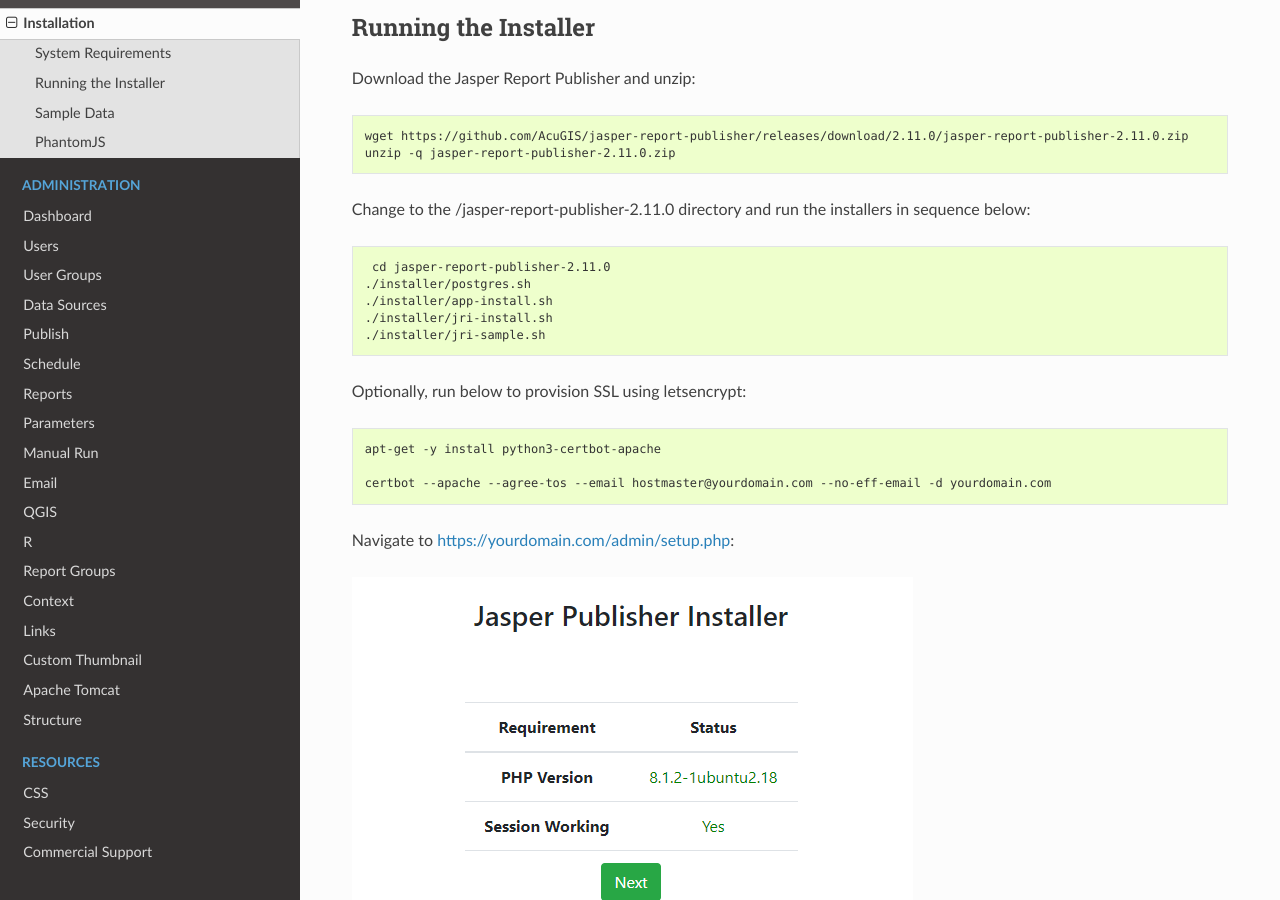
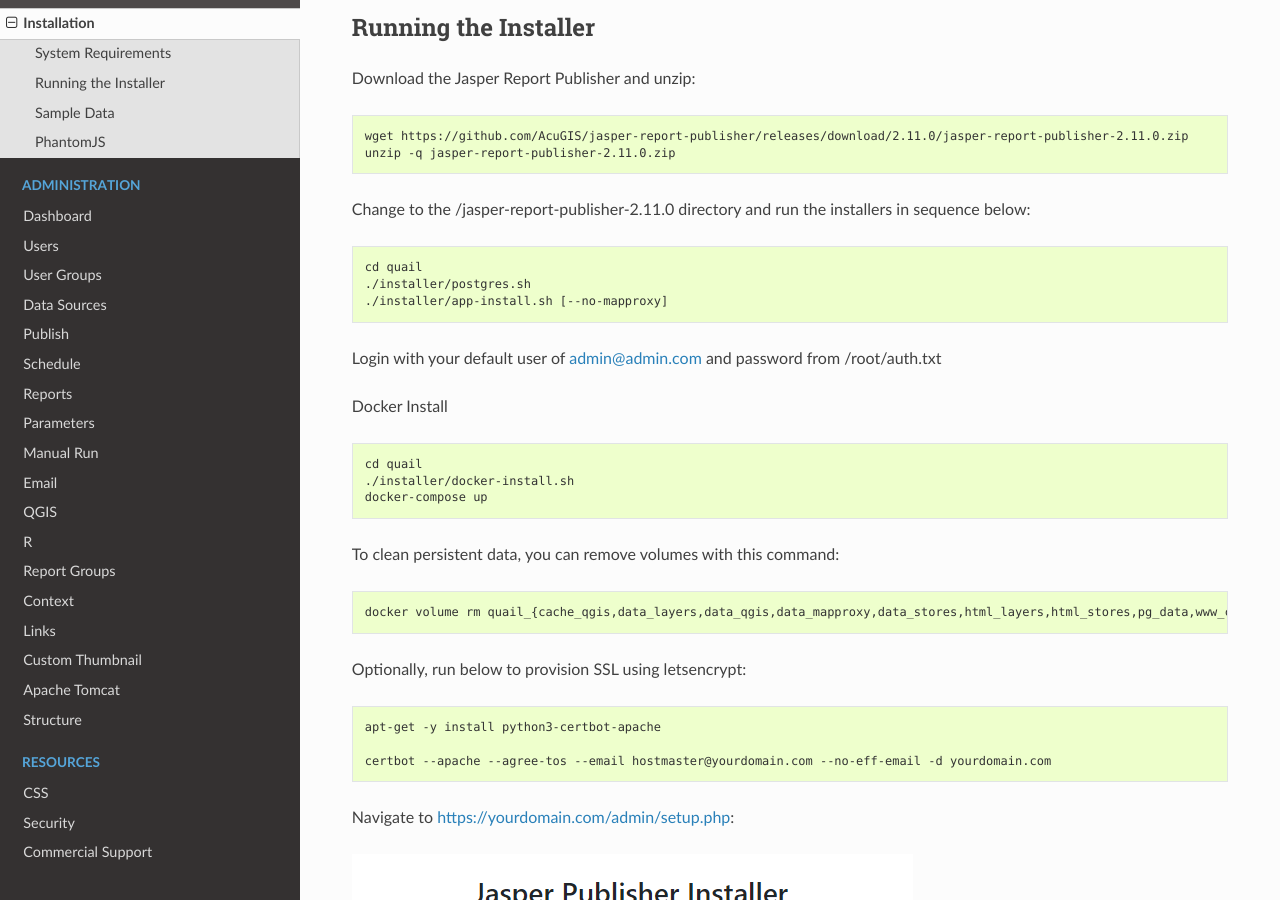
Before and after one commit to AcuGIS/QCarta, a Sphinx documentation site: the page built from docs/installing.rst, in a window 1280 px wide and 900 px high, scrolled down 397 px. Built offline with Sphinx 7.4.7 and the Read the Docs theme 3.1.0, drawn with Linux system fonts in a browser that asks for light colours; pages that are not in the unit, such as notebooks, are missing from menus.

Commit message:
Update installing.rst

```diff
--- a/docs/installing.rst
+++ b/docs/installing.rst
@@ -27,11 +27,26 @@
 
 .. code-block:: console
 
-    cd jasper-report-publisher-2.11.0
-   ./installer/postgres.sh
-   ./installer/app-install.sh
-   ./installer/jri-install.sh
-   ./installer/jri-sample.sh
+    cd quail
+    ./installer/postgres.sh
+    ./installer/app-install.sh [--no-mapproxy]
+
+
+Login with your default user of admin@admin.com and password from /root/auth.txt
+
+Docker Install
+
+.. code-block:: console
+
+    cd quail
+    ./installer/docker-install.sh
+    docker-compose up
+
+To clean persistent data, you can remove volumes with this command:
+
+.. code-block:: console
+
+    docker volume rm quail_{cache_qgis,data_layers,data_qgis,data_mapproxy,data_stores,html_layers,html_stores,pg_data,www_cache}
 
 Optionally, run below to provision SSL using letsencrypt:
 
```
